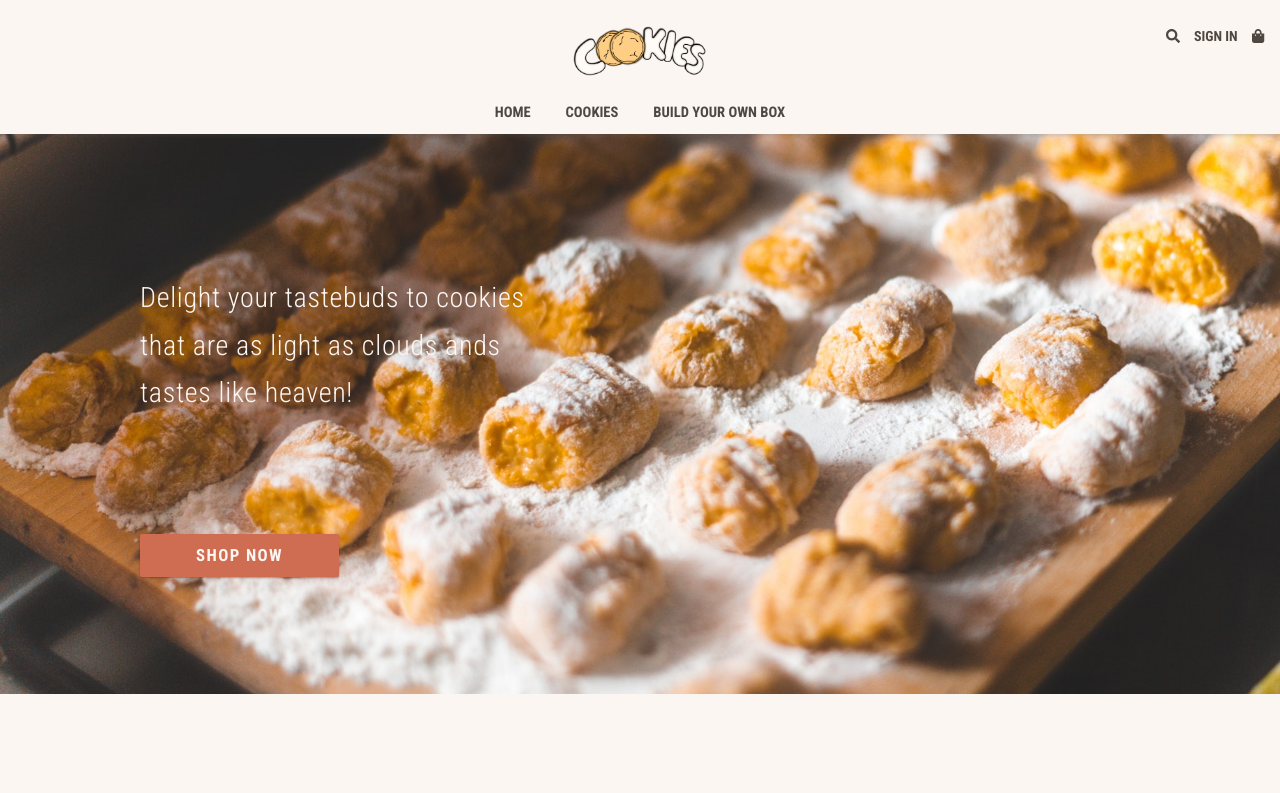
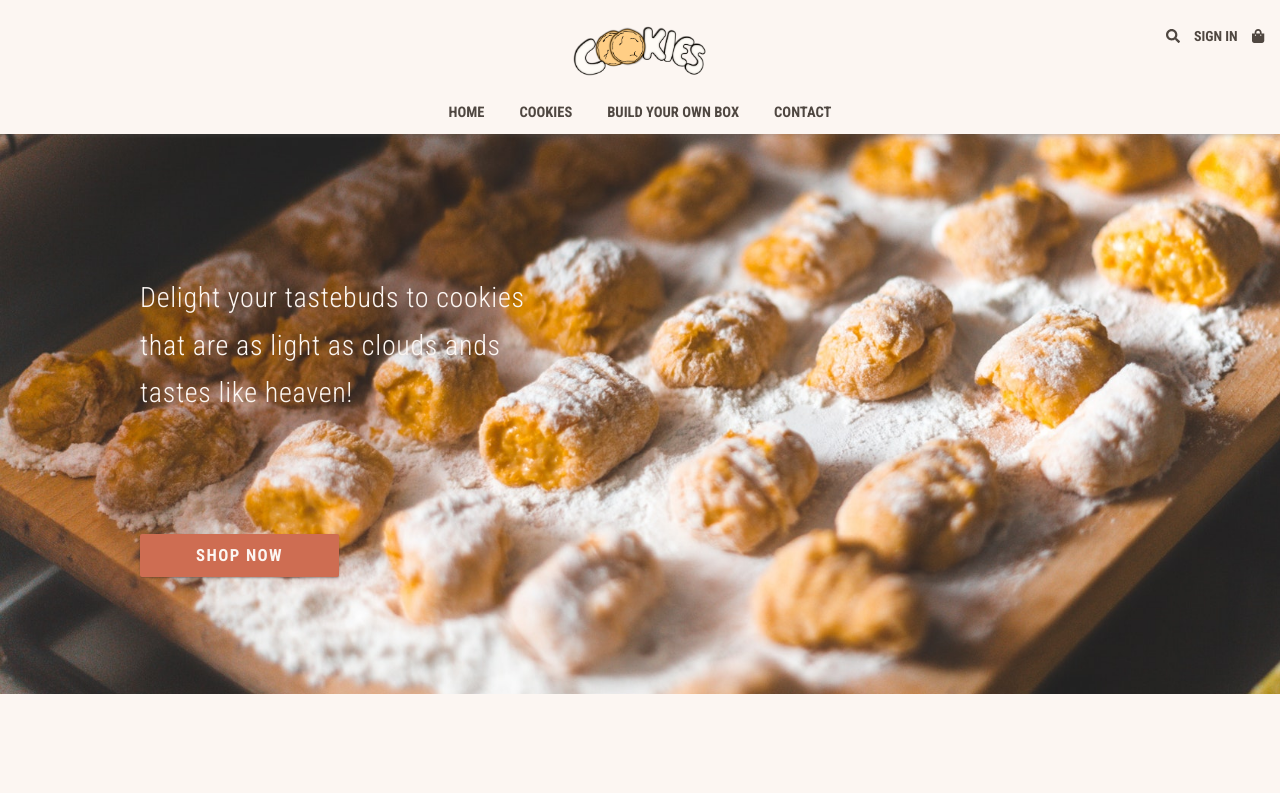
Before and after one commit to crisner/cookies-e-commerce-website, a React app: page / in a window 1280 px wide. Shown: the top 793 px of the page. Built offline with nearby package versions, Linux system fonts and the light colour scheme.

Commit message:
Add link to Contact component in menu

```diff
--- a/src/Header.tsx
+++ b/src/Header.tsx
@@ -19,7 +19,7 @@ const Header = (): JSX.Element => (
       <li><Link to="/">Home</Link></li>
       <li><Link to="/cookies">Cookies</Link></li>
       <li><Link to="/build-a-box">Build your own box</Link></li>
-      {/* <li><Link to="/">Contact</Link></li> */}
+      <li><Link to="/contact">Contact</Link></li>
     </ul>
   </header>
 )
```
